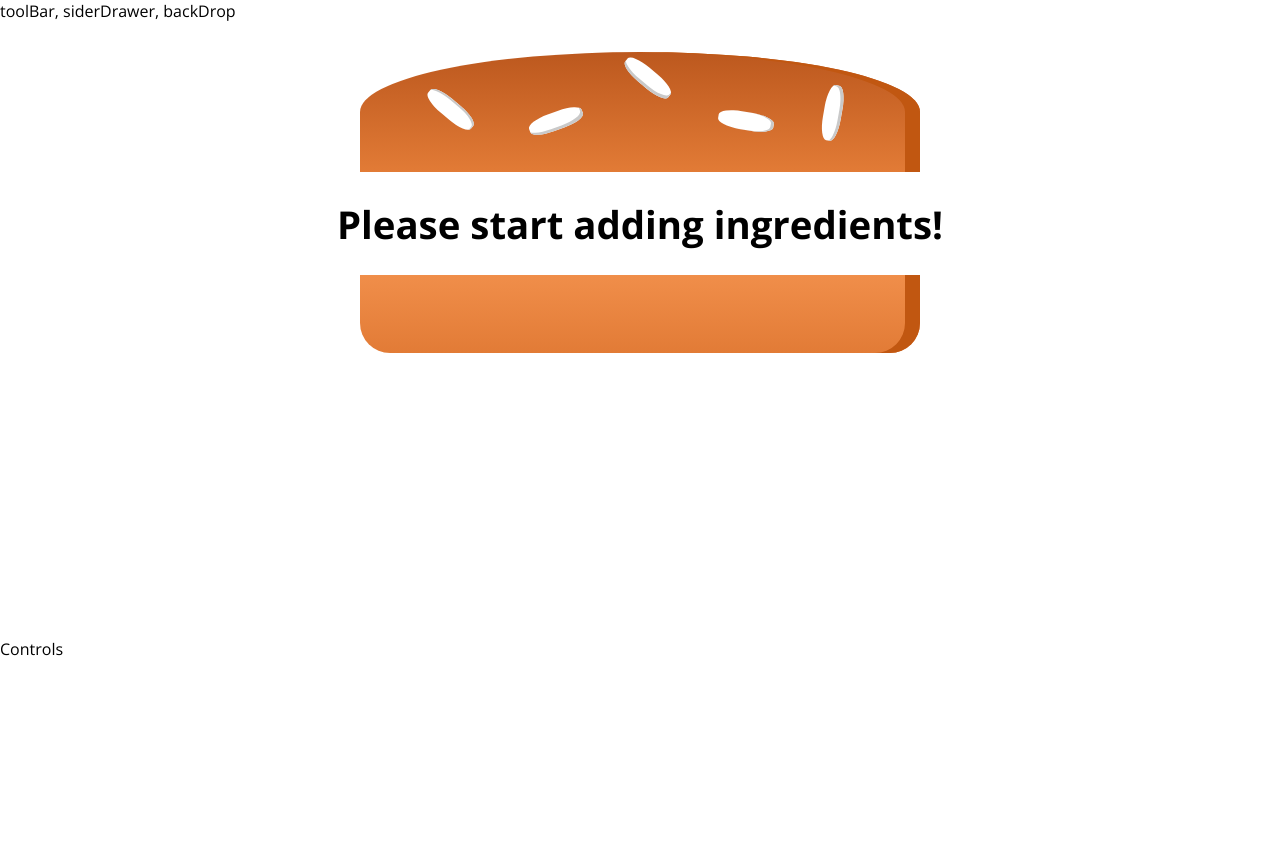
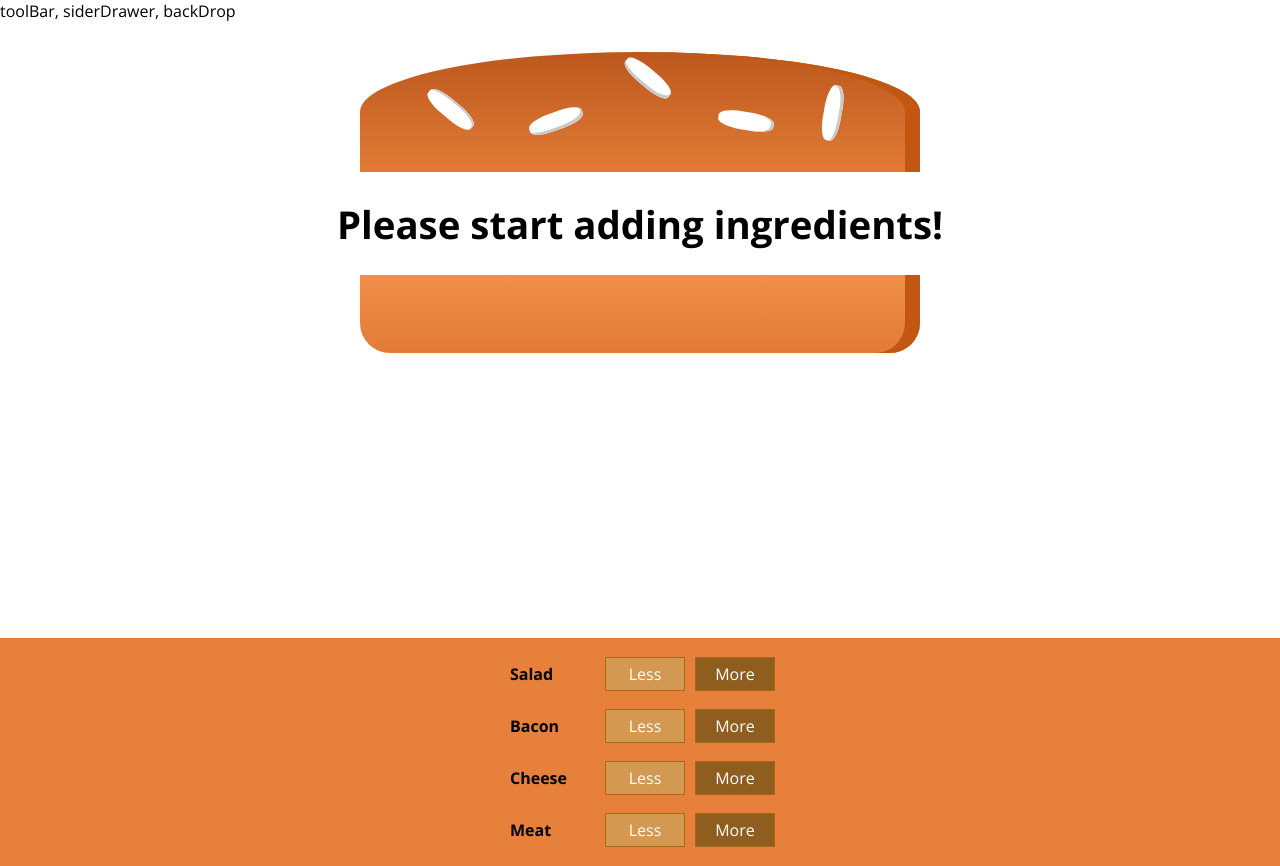
Before and after one commit to nachoAndresFV/BurguerBuilder, a React (Create React App) app: page / in a window 1280 px wide. Before the commit the page ends 800 px from the top, so only its background shows below. Built offline with nearby package versions, Linux system fonts and the light colour scheme.

Commit message:
Multiple build controls

```diff
--- a/src/components/Burguer/BuildControls/BuildControls.js
+++ b/src/components/Burguer/BuildControls/BuildControls.js
@@ -1,9 +1,19 @@
 import React from 'react';
 import buildControlsStyle from './BuildControls.module.css';
+import BuildControl from './BuildControl/BuildControl';
+
+const controls = [
+    {label: 'Salad', type: 'salad'},
+    {label: 'Bacon', type: 'bacon'},
+    {label: 'Cheese', type: 'cheese'},
+    {label: 'Meat', type: 'meat'}
+];
 
 const buildControls = (props) => (
     <div className={buildControlsStyle.BuildControls}>
-
+        {controls.map(control => {
+             return <BuildControl key={control.label} label={control.label} />;
+        })}
     </div>
 );
 
--- a/src/components/Burguer/BuildControls/BuildControls.module.css
+++ b/src/components/Burguer/BuildControls/BuildControls.module.css
@@ -2,7 +2,7 @@
     widows: 100%;
     background-color: #E6803B;
     display: flex;
-    flex-flow: row;
+    flex-flow: column;
     align-items: center;
     margin: auto;
     padding: 10px;
--- a/src/containers/BurguerBuilder/BurguerBuilder.js
+++ b/src/containers/BurguerBuilder/BurguerBuilder.js
@@ -1,6 +1,7 @@
 import React, {Component} from 'react';
 import Aux from '../../hoc/Aux';
 import Burguer from '../../components/Burguer/Burguer';
+import BuildControls from '../../components/Burguer/BuildControls/BuildControls';
 
 class BurguerBuilder extends Component{
     // constructor(props){
@@ -22,7 +23,7 @@ class BurguerBuilder extends Component{
         return(
             <Aux>
                 <Burguer ingredients={this.state.ingredients}/>
-                <div>Controls</div>
+                <BuildControls />
             </Aux>
         );
     }
```
